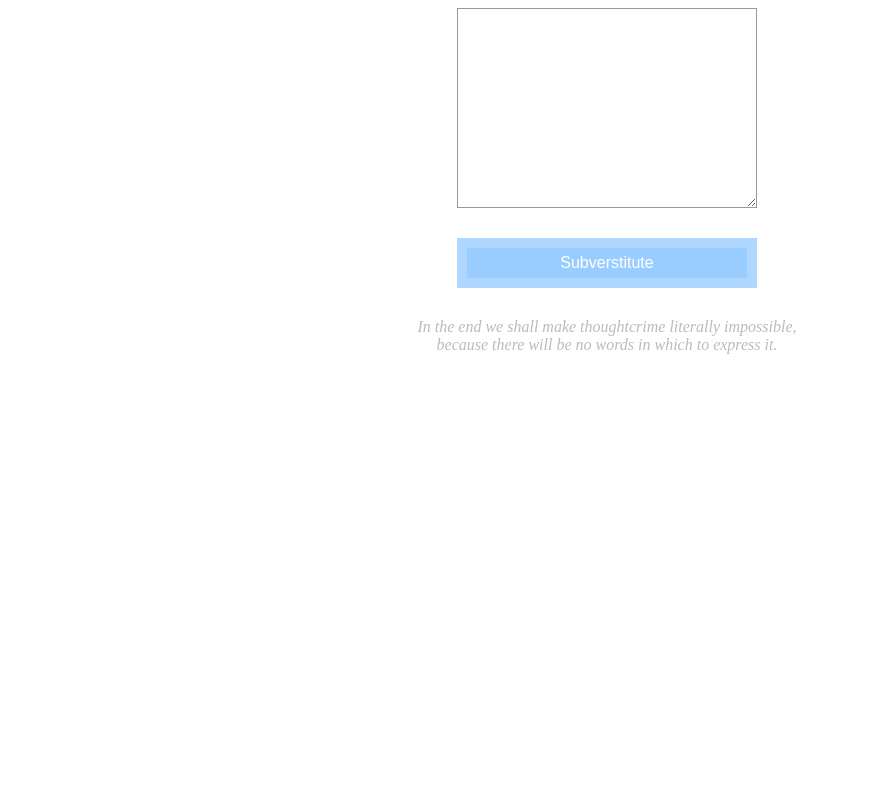
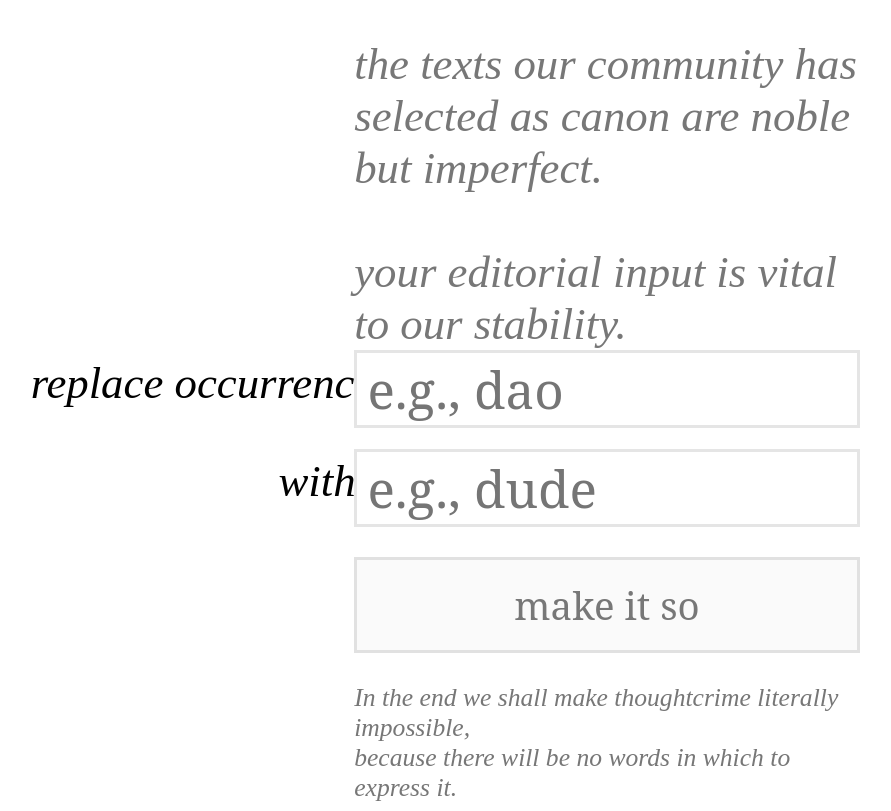
Before and after one commit to cameron/wisdom-per-minute, a website: page admin.html in a window 1280 px wide. Shown: the whole page, without its empty margins (33-924 px from the left). Drawn offline with Linux system fonts and the light colour scheme.

Commit message:
better admin panel

```diff
--- a/admin.html
+++ b/admin.html
@@ -1,35 +1,98 @@
 <html>
   <head>
     <style>
+      body {
+        display: flex;
+        justify-content: space-around;
+        align-items: center;
+        flex-direction: column;
+        font-size: 4em;
+      }
+
       .subs-list {
         width: 300px;
         height: 200px;
         border: 1px solid #999;
       }
-      input {
-      width: 300px;
-      height: 50px;
-      display:block;
-      background-color: #99CCFF;
-      margin-top:30px;
-      border: 10px solid rgba(255, 255, 255, .2);
-      color: white;
-      font-size: 1em;
+
+      input[type="submit"] {
+        padding: .5em;
+        width: 100%;
+        display:block;
+        margin-top:30px;
+        border: 3px solid rgba(0,0,0, .1);
+      font-size: .6em;
+      background-color: rgba(0,0,0,.02);
+      color: #777;
+      cursor: pointer;
+      font-family: "serif";
+      }
+
+      input[type="submit"]:hover {
+      background-color: rgba(0,0,0,.2);
+      }
+
+      input[type="text"] {
+        padding: .02em .2em;
+        font-size: .8em;
+        width: 100%;
+      border: 3px solid rgba(0,0,0, .1);
+      font-family: "serif";
+      position: relative;
       }
 
       em {
-      margin-top: 30px;
-      display: block;
-      color: #BBB;
+        margin-top: 30px;
+        display: block;
+      color: #777;
+      font-size: .7em;
+      width: 40%;
+      text-align: left;
       }
+
+      .list {
+        display: none;
+      }
+
+      .small {
+      font-size: .4em;
+      }
+
+      .find-replace {
+      width: 40%;
+      position: relative;
+      }
+
+      label {
+      position: absolute;
+      left:-64%;
+      font-size: .7em;
+      font-style: italic;
+      margin-top: .15em;
+      }
+      .with {
+        left: -15%;
+      }
+      .search-term {
+        margin-bottom: .4em;
+      }
+
     </style>
   </head>
 <body>
-  <center>
-  <textarea class='subs-list'></textarea><br/>
-  <input type='submit' class='update-subs' value='Subverstitute'/>
-  <em>In the end we shall make thoughtcrime literally impossible, <br>because there will be no words in which to express it.</em>
-  </center>
+  <em>the texts our community has selected as canon are noble but imperfect.<br/><br/>your editorial input is vital to our stability.</em>
+  <div class='find-replace'>
+    <label>replace occurrences of</label>
+    <input type='text' class='search-term' placeholder='e.g., dao'><br>
+    <label class='with'>with</label>
+    <input type='text' class='replacement' placeholder='e.g., dude'>
+    <input type='submit' class='submit-sub' value='make it so'/>
+  </div>
+  <div class='list'>
+    <textarea class='subs-list'></textarea><br/>
+    <input type='submit' class='update-subs' value='update'/>
+  </div>
+  <em class='small'>In the end we shall make thoughtcrime literally impossible, <br>because there will be no words in which to express it.</em>
   <script src='../admin.js'></script>
 </body>
 </html>
--- a/admin.js
+++ b/admin.js
@@ -6,11 +6,24 @@ var substitutionsTextArea = document.querySelector('.subs-list')
 substitutionsTextArea.value = userSettings.get('subs').reduce(function(str, sub){ return str + sub[0] + ' ' + sub[1] + '\n'}, '');
 
 
+document.querySelector('.submit-sub').addEventListener('click', function() {
+  console.log('asdf');
+  var subs = userSettings.get('subs');
+  subs.push([document.querySelector('.search-term').value, document.querySelector('.replacement').value])
+  userSettings.set('subs', subs)
+  window.location.href = window.location.origin;
+});
+
 document.querySelector('.update-subs').addEventListener('click', function() {
   userSettings.set('subs', substitutionsTextArea.value.split('\n').map(function(line){
     return line.split(' ');
   }).filter(function(sub) { return sub && sub.length == 2 }));
   window.location.href = window.location.origin;
+});
+
+document.querySelector('.small').addEventListener('click', function(){
+  document.querySelector('.find-replace').style = 'display: none';
+  document.querySelector('.list').style = 'display: block';
 });
 
 },{"./user-settings":2}],2:[function(require,module,exports){
```
Also changed, not shown: js/admin.js (+13 -0 lines).
